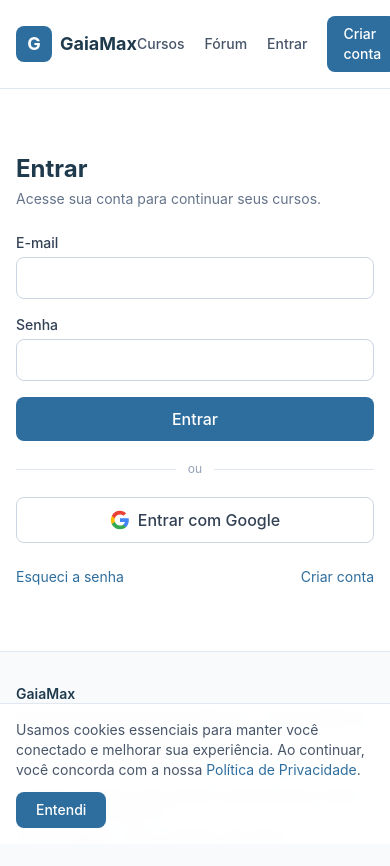
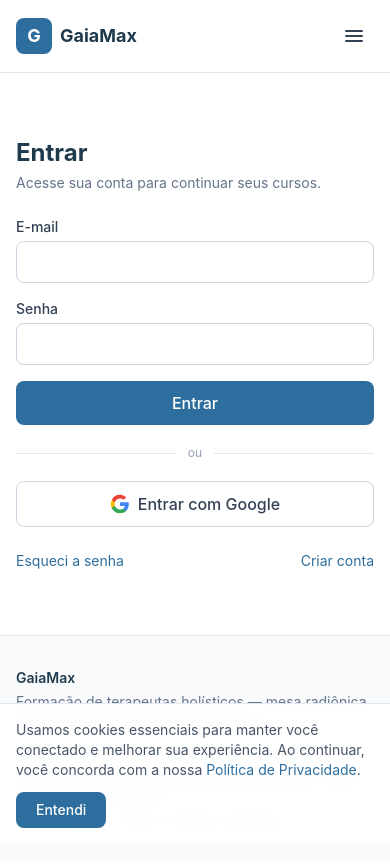
Before and after one commit to meninatbplanta-web/gaiamax, a Next.js app: page /login in a window 390 px wide. Shown: the top 866 px of the page. Built offline with nearby package versions, Linux system fonts and the light colour scheme; no server answers.

Commit message:
Mobile-first: menu hambúrguer no celular (nav desktop oculta em telas pequenas) + botões da home empilhados no mobile

```diff
--- a/src/app/page.tsx
+++ b/src/app/page.tsx
@@ -21,7 +21,7 @@
             e espiritualidade aplicada. Aprenda com instrutores experientes e
             acompanhe seu progresso.
           </p>
-          <div className="mt-8 flex justify-center gap-4">
+          <div className="mt-8 flex flex-col items-center justify-center gap-3 sm:flex-row sm:gap-4">
             <Link href="/cursos" className="rounded-lg bg-brand px-6 py-3 font-medium text-white transition hover:bg-brand-dark">
               Ver cursos
             </Link>
--- /dev/null
+++ b/src/components/mobile-nav.tsx
@@ -0,0 +1,85 @@
+"use client";
+
+import { useState } from "react";
+import Link from "next/link";
+import { signOut } from "@/app/auth/actions";
+
+export function MobileNav({
+  loggedIn,
+  isAdmin,
+  accountLabel,
+}: {
+  loggedIn: boolean;
+  isAdmin: boolean;
+  accountLabel: string;
+}) {
+  const [open, setOpen] = useState(false);
+  const close = () => setOpen(false);
+  const linkCls =
+    "block rounded-lg px-3 py-3 text-base font-medium text-slate-700 hover:bg-brand-light hover:text-brand";
+
+  return (
+    <div className="md:hidden">
+      <button
+        type="button"
+        onClick={() => setOpen((v) => !v)}
+        aria-label={open ? "Fechar menu" : "Abrir menu"}
+        aria-expanded={open}
+        className="inline-flex h-10 w-10 items-center justify-center rounded-lg text-slate-700 hover:bg-slate-100"
+      >
+        {open ? (
+          <svg width="24" height="24" viewBox="0 0 24 24" fill="none" stroke="currentColor" strokeWidth="2" strokeLinecap="round">
+            <path d="M6 6l12 12M18 6L6 18" />
+          </svg>
+        ) : (
+          <svg width="24" height="24" viewBox="0 0 24 24" fill="none" stroke="currentColor" strokeWidth="2" strokeLinecap="round">
+            <path d="M4 7h16M4 12h16M4 17h16" />
+          </svg>
+        )}
+      </button>
+
+      {open ? (
+        <>
+          {/* fundo para fechar ao tocar fora */}
+          <button
+            type="button"
+            aria-hidden="true"
+            tabIndex={-1}
+            onClick={close}
+            className="fixed inset-0 z-30 cursor-default bg-black/20"
+          />
+          <div className="absolute inset-x-0 top-full z-40 border-b border-slate-200 bg-white shadow-lg">
+            <nav className="mx-auto max-w-6xl space-y-1 px-4 py-3">
+              <Link href="/cursos" className={linkCls} onClick={close}>Cursos</Link>
+              <Link href="/forum" className={linkCls} onClick={close}>Fórum</Link>
+              {loggedIn ? (
+                <>
+                  <Link href="/meus-cursos" className={linkCls} onClick={close}>Meus cursos</Link>
+                  <Link href="/suporte" className={linkCls} onClick={close}>Suporte</Link>
+                  {isAdmin ? <Link href="/admin" className={linkCls} onClick={close}>Admin</Link> : null}
+                  <Link href="/conta" className={linkCls} onClick={close}>{accountLabel}</Link>
+                  <form action={signOut} className="pt-1">
+                    <button className="w-full rounded-lg bg-slate-100 px-3 py-3 text-left text-base font-medium text-slate-700 hover:bg-slate-200">
+                      Sair
+                    </button>
+                  </form>
+                </>
+              ) : (
+                <>
+                  <Link href="/login" className={linkCls} onClick={close}>Entrar</Link>
+                  <Link
+                    href="/cadastro"
+                    className="block rounded-lg bg-brand px-3 py-3 text-base font-medium text-white hover:bg-brand-dark"
+                    onClick={close}
+                  >
+                    Criar conta
+                  </Link>
+                </>
+              )}
+            </nav>
+          </div>
+        </>
+      ) : null}
+    </div>
+  );
+}
--- a/src/components/site-header.tsx
+++ b/src/components/site-header.tsx
@@ -1,12 +1,15 @@
 import Link from "next/link";
 import { getUserAndProfile } from "@/lib/auth";
 import { signOut } from "@/app/auth/actions";
+import { MobileNav } from "@/components/mobile-nav";
 
 export async function SiteHeader() {
   const { user, profile } = await getUserAndProfile();
+  const accountLabel = profile?.full_name?.split(" ")[0] ?? "Minha conta";
+  const isAdmin = profile?.role === "admin";
 
   return (
-    <header className="border-b border-slate-200 bg-white">
+    <header className="relative border-b border-slate-200 bg-white">
       <div className="mx-auto flex max-w-6xl items-center justify-between px-4 py-4">
         <Link href="/" className="flex items-center gap-2">
           <span className="inline-flex h-9 w-9 items-center justify-center rounded-lg bg-brand text-lg font-bold text-white">
@@ -15,31 +18,17 @@
           <span className="text-lg font-bold text-brand-dark">GaiaMax</span>
         </Link>
 
-        <nav className="flex items-center gap-5 text-sm font-medium text-slate-600">
-          <Link href="/cursos" className="hover:text-brand">
-            Cursos
-          </Link>
-
-          <Link href="/forum" className="hover:text-brand">
-            Fórum
-          </Link>
+        {/* Navegação desktop */}
+        <nav className="hidden items-center gap-5 text-sm font-medium text-slate-600 md:flex">
+          <Link href="/cursos" className="hover:text-brand">Cursos</Link>
+          <Link href="/forum" className="hover:text-brand">Fórum</Link>
 
           {user ? (
             <>
-              <Link href="/meus-cursos" className="hover:text-brand">
-                Meus cursos
-              </Link>
-              <Link href="/suporte" className="hover:text-brand">
-                Suporte
-              </Link>
-              {profile?.role === "admin" ? (
-                <Link href="/admin" className="hover:text-brand">
-                  Admin
-                </Link>
-              ) : null}
-              <Link href="/conta" className="hover:text-brand">
-                {profile?.full_name?.split(" ")[0] ?? "Minha conta"}
-              </Link>
+              <Link href="/meus-cursos" className="hover:text-brand">Meus cursos</Link>
+              <Link href="/suporte" className="hover:text-brand">Suporte</Link>
+              {isAdmin ? <Link href="/admin" className="hover:text-brand">Admin</Link> : null}
+              <Link href="/conta" className="hover:text-brand">{accountLabel}</Link>
               <form action={signOut}>
                 <button className="rounded-lg bg-slate-100 px-3 py-2 text-slate-700 transition hover:bg-slate-200">
                   Sair
@@ -48,9 +37,7 @@
             </>
           ) : (
             <>
-              <Link href="/login" className="hover:text-brand">
-                Entrar
-              </Link>
+              <Link href="/login" className="hover:text-brand">Entrar</Link>
               <Link
                 href="/cadastro"
                 className="rounded-lg bg-brand px-4 py-2 text-white transition hover:bg-brand-dark"
@@ -60,6 +47,9 @@
             </>
           )}
         </nav>
+
+        {/* Navegação mobile (hambúrguer) */}
+        <MobileNav loggedIn={!!user} isAdmin={isAdmin} accountLabel={accountLabel} />
       </div>
     </header>
   );
```
